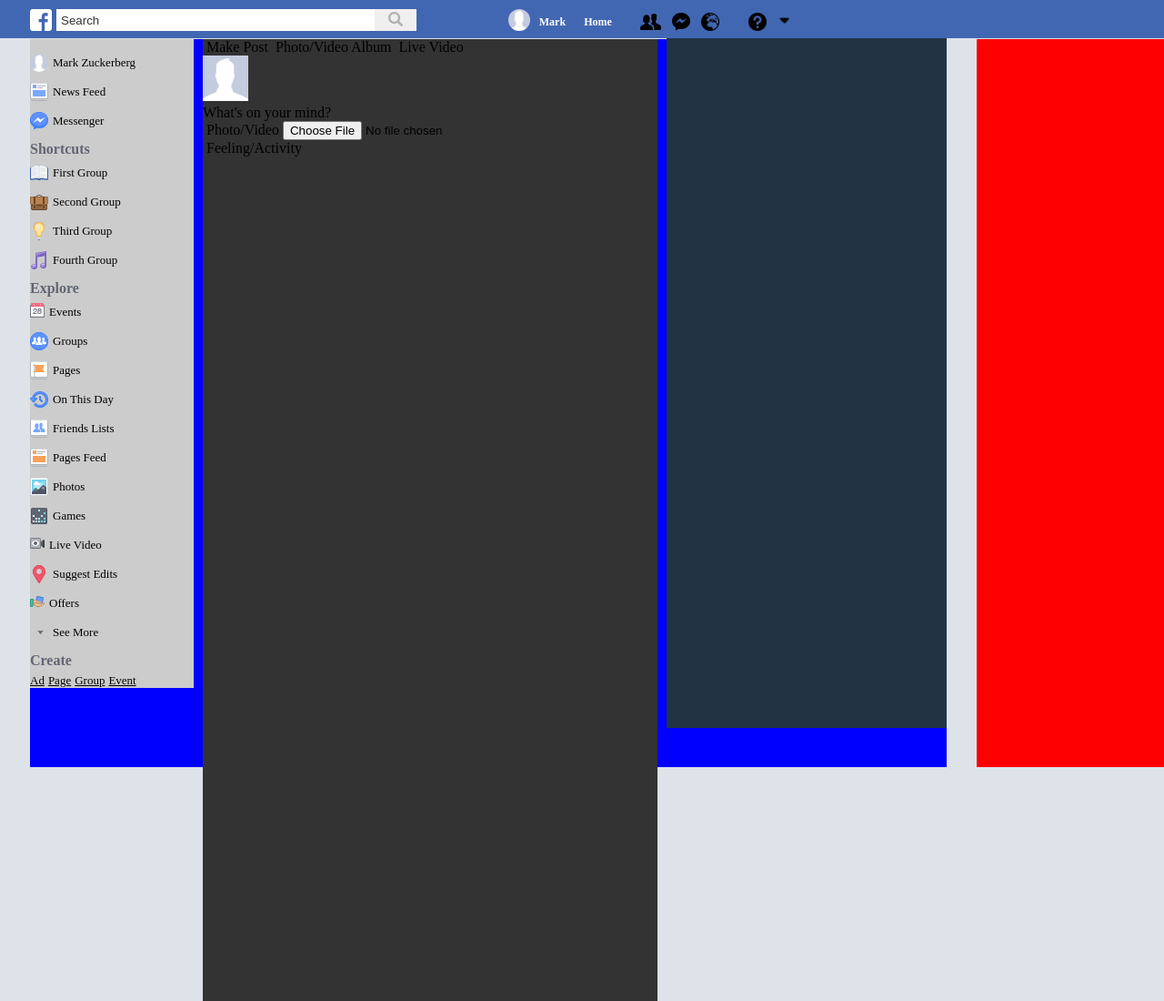
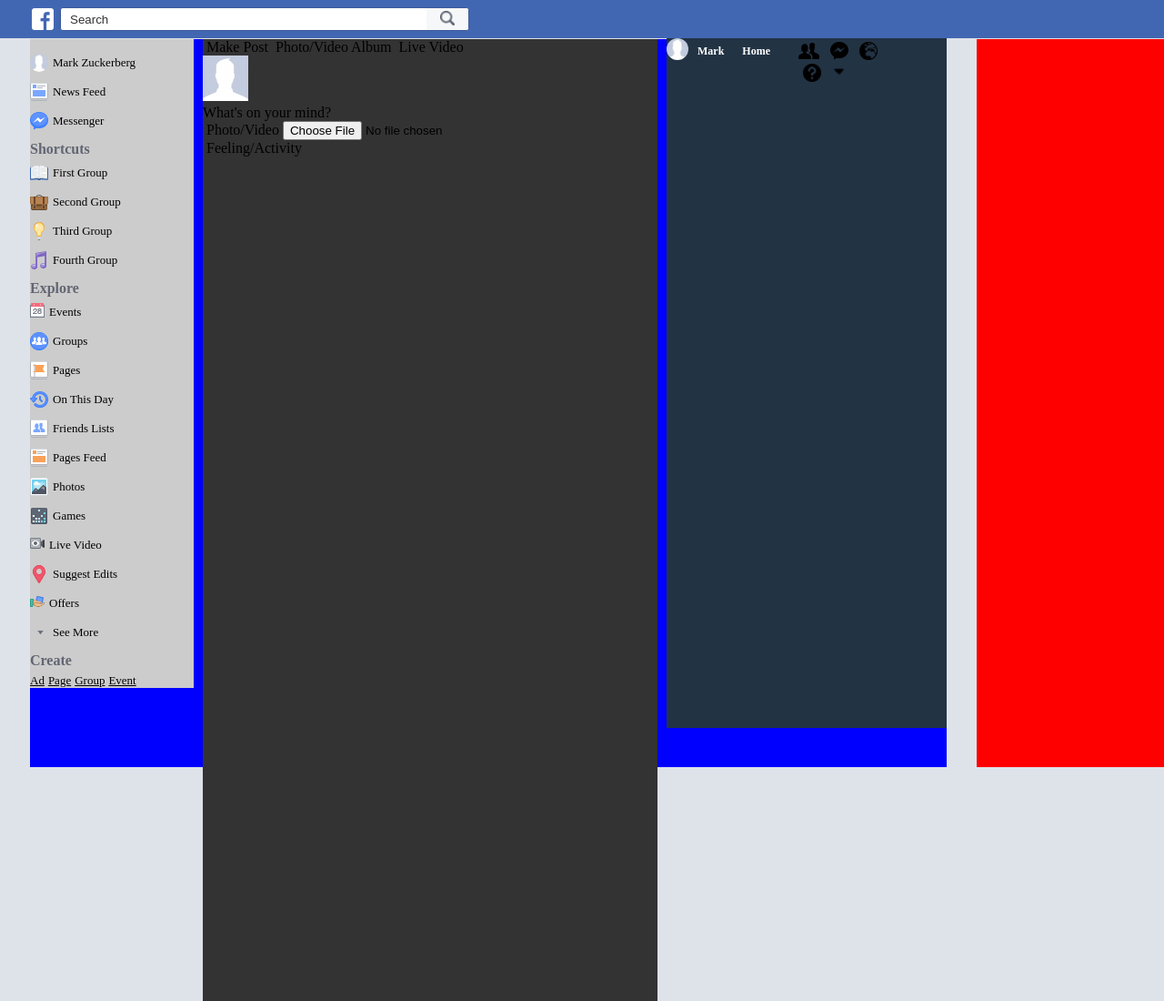
Before and after one commit to aakop14/FacebookHomepage, a plain HTML site: page index.html in a window 1280 px wide. Shown: the top 1100 px of the page at 91% size. Drawn offline with nearby package versions, Linux system fonts and the light colour scheme.

Commit message:
Search bar fixes
Search bar and button styles improved

```diff
--- a/index.html
+++ b/index.html
@@ -13,18 +13,22 @@
         <div class='top-panel-wrapper__content'>
           <div class='top-panel-wrapper__content-logo-search'>
             <div class="fb-icon">
-              <a href="index.html">
-                <img id="FacebookLogo" class="icons" src='images/facebook_icon.png' />
-              </a>
+              <div class='fb-icon-wrapper'>
+                <a href="index.html">
+                  <img id="FacebookLogo" class="icons" src='images/facebook_icon.png' />
+                </a>
+              </div>
             </div>
             <div class="search-bar">
-              <form style="margin-top: 10px">
-                <input id="SearchField" type="text" class='' name="searchbar" value="Search">
-                <button type="submit" id="SearchButton" style="float:left;">
-                  <img id="SearchIcon" src='images/search_icon.svg' />
+              <div class='search-bar-wrapper'>
+              <form>
+                <input id="SearchField" type="text" class='search-bar__input' name="searchbar" value="Search">
+                <button type="submit" id="SearchButton" class='search-bar__button'>
+                  <img id="SearchIcon" src='images/search_icon.png' />
                 </button>
               </form>
             </div>
+          </div>
           </div>
           <div class="social">
             <div class='block-data'>
--- a/styles/styles.css
+++ b/styles/styles.css
@@ -37,16 +37,79 @@ html, body{
 	width: 1008px;
 }
 
+.top-panel-wrapper__content-logo-search{
+	position: relative;
+	display: block;
+	width: calc( 1008px - 308px );
+	height: 42px;
+}
+
 .fb-icon{
 	float: left;
-	display:inline-block;
-	margin-top: 10px;
+	position: relative;
+	display: block;
+	margin: 7px 5px 7px 0;
+}
+
+.fb-icon img{
+	margin: 2px;
+	width: 24px;
+	height: 24px;
 }
 
 .search-bar{
 	float: left;
-	display:inline-block;
-	margin-left: 5px;
+	display: block;
+	width: calc( 1008px - 308px - 32px - 1px );
+}
+
+.search-bar-wrapper{
+	margin-top: 0;
+	margin-left: 0;
+	padding-left: 5px;
+	padding-right: 46px;
+	height: 26px;
+	width: auto;
+	min-width: 150px;
+	max-width: 450px;
+	background-color: #fff;
+	border: 1px solid #3b5998;
+	border-radius: 3px;
+	box-sizing: border-box;
+	overflow: hidden;
+	position: relative;
+	top: 8px;
+}
+
+.search-bar__input{
+	position: relative;
+	display: block;
+	height: 24px;
+	cursor: text;
+	overflow: hidden;
+	padding: 0;
+	border: none;
+	top: 0;
+	bottom: 0;
+	left: 0;
+	width: 100%;
+	text-indent: 5px;
+	color: #333;
+
+}
+
+.search-bar__button{
+	position: absolute;
+	display: block;
+	height: 24px;
+	padding: 0 15px;
+	border: none;
+	border-radius: 0 2px 2px 0;
+	cursor: pointer;
+	right: 0;
+	top: 0;
+	bottom: 0;
+	background: #f6f7f9;
 }
 
 .icons{
@@ -54,10 +117,13 @@ html, body{
 }
 
 .social{
-	display: inline;
-	margin-left: 10%;
-	float: left;
-	margin-top: 10px
+	float: right;
+	position: relative;
+	display: block;
+	width: 308px;
+	height: 42px;
+	top: 0;
+	right: 0;
 }
 
 .profile-picture{
@@ -235,28 +301,6 @@ html, body{
 	margin-left: 20px;
 }
 
-#SearchField{
-	height: 24px;
-	width: 350px;
-	color: #333;
-	cursor: text;
-	overflow: hidden;
-	padding: 0;
-	border: 0;
-	text-indent: 5px;
-	float: left
-}
-
-#SearchButton{
-	height: 24px;
-	border: 0;
-	justify-content: center;
-	padding: 0 15px;
-	text-align: center;
-	text-shadow: none;
-	vertical-align: middle;
-}
-
 #SearchIcon{
 	height: 16px;
 	width: 16px
@@ -280,7 +324,10 @@ html, body{
 		padding-right: 0;
 	}
 	.page-wrapper{
-		padding: 0;
+		padding-right: 0;
+	}
+	.top-panel-wrapper{
+		padding-right: 0;
 	}
 }
 
```
